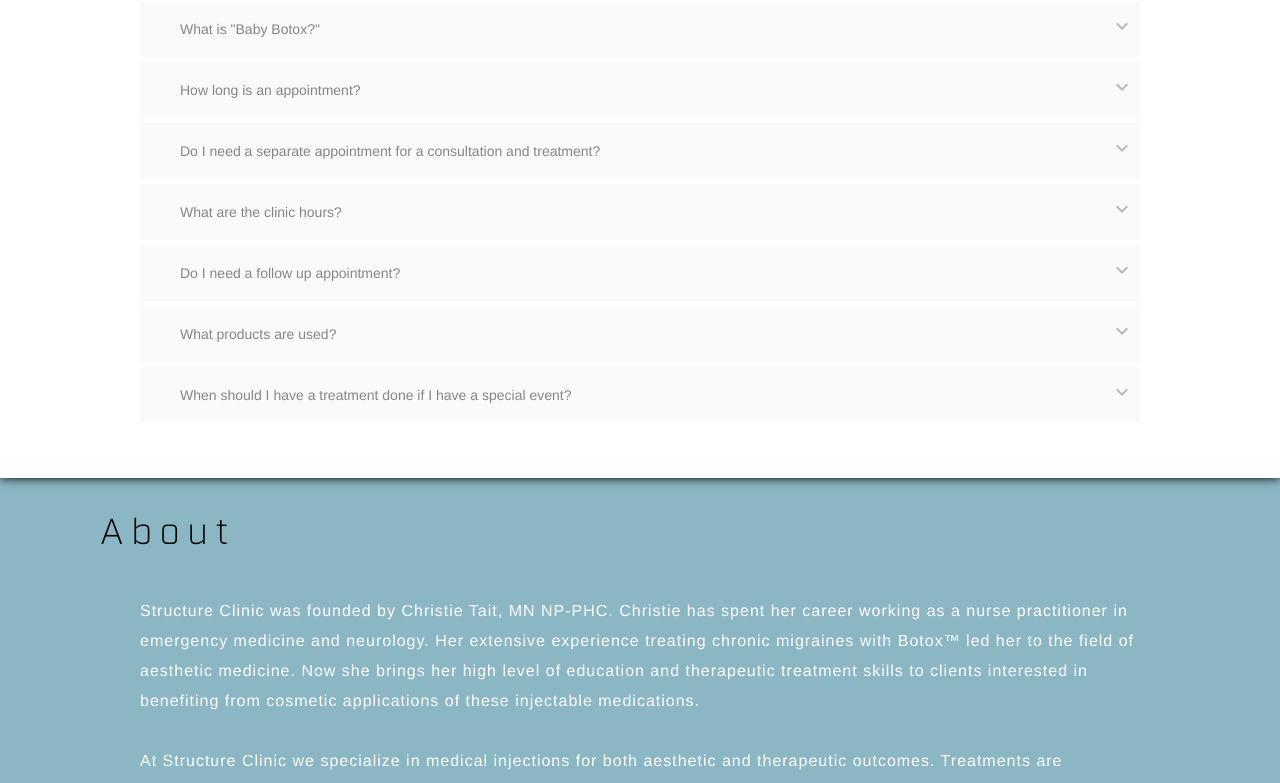
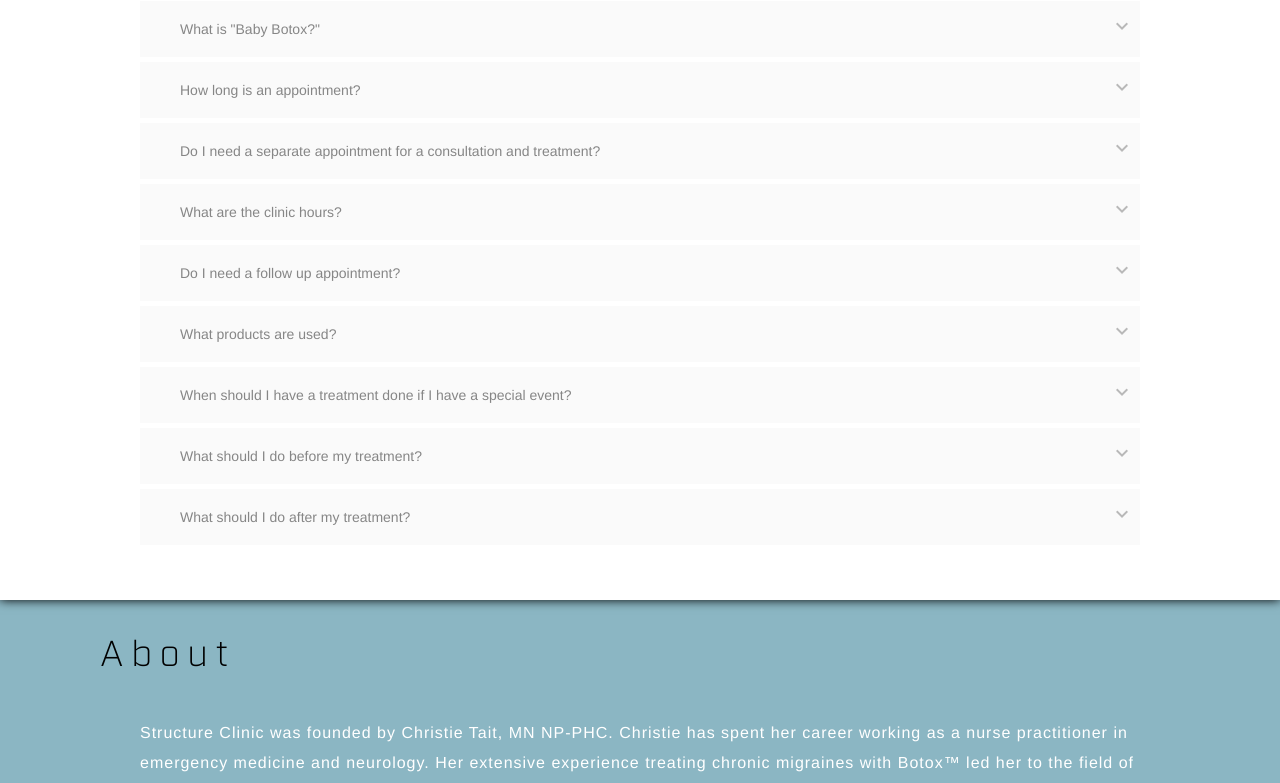
Before and after one commit to SparkleFox17/structureClinic, a PHP site: page / in a window 1280 px wide. Shown: the part 2234-3017 px from the top of the page. Run offline with PHP 8.4, Linux system fonts and the light colour scheme.

Commit message:
added faq

```diff
--- a/template/faq.php
+++ b/template/faq.php
@@ -192,6 +192,58 @@
                             </div>
                         </div>
                     </div>
+                    <div class="mdl-accordion">
+                        <a class="mdl-navigation__link mdl-accordion__button">
+                            <i class="material-icons mdl-accordion__icon mdl-animation--default">expand_more</i>
+                            What should I do before my treatment?
+                        </a>
+                        <div class="mdl-accordion__content-wrapper">
+                            <div class="mdl-accordion__content mdl-animation--default">
+                                <br/>
+                                Botulinum Toxin: Pre-Treatment Instructions
+                                <ul>
+                                    <li>To avoid bruising, it’s best to avoid drinking alcohol or taking medications such as aspirin or ibuprofen (or other non-steroidal anti-inflammatory drugs) for 24 hours prior to your treatment.</li>
+                                    <li>Avoid waxing, bleaching, tweezing, or the use of hair removal creams in the area(s) to be treated.</li>
+                                    <li>You may take Tylenol/acetaminophen (if not contraindicated) 1 hour prior to your appointment if you have concerns about discomfort.</li>
+                                    <li>If you are having lip treatment done and have a history of cold sores (perioral herpes), you can discuss starting a prescriptive medication to prevent an outbreak prior to your procedure.</li>
+                                    <li>Sunburned skin is difficult to treat so avoid exposure to the sun.</li>
+                                    <li>Eat a small meal or a snack before your appointment.</li>
+                                    <li>Always inform your treating healthcare provider or all medications that could interact with treatment such as: antibiotics, blood thinners (ie) Coumadin/warfarin, Plavix).</li>
+                                </ul>
+                                OTHER IMPORTANT INFORMATION
+                                <ul>
+                                    <li>Neurotoxins and fillers are not approved for use when pregnant or breastfeeding.</li>
+                                    <li>Do not use neurotoxins (Dysport/Botox/Xeomin) if you are allergic to eggs, milk proteins, or have any neurological disorders.</li>
+                                    <li>Treatment cannot be performed on active skin infections.</li>
+                                    <li>It is not recommended to have Neurotoxin (Dysport/Botox/Xeomin) treatment on the same area less than 90 days apart.</li>
+                                    <li>The most common side effect is bruising and swelling.  It is NOT advisable to have injections less than 2 weeks before a big event.</li>
+                                </ul>
+                                <br/>
+                            </div>
+                        </div>
+                    </div>
+                    <div class="mdl-accordion">
+                        <a class="mdl-navigation__link mdl-accordion__button">
+                            <i class="material-icons mdl-accordion__icon mdl-animation--default">expand_more</i>
+                            What should I do after my treatment?
+                        </a>
+                        <div class="mdl-accordion__content-wrapper">
+                            <div class="mdl-accordion__content mdl-animation--default">
+                                <br/>
+                                Botulinum Toxin: Aftercare Instructions
+                                <ul>
+                                    <li>Exercise your treated muscles for the first hour after treatment (e.g. practice frowning, raising your eyebrows or squinting). This helps to work the treatment into your muscles. Although this may help your procedure outcome, it will not impact your treatment negatively if you forget to do this.</li>
+                                    <li>Do NOT have a facial, nor rub or massage the treated area for 24 hours after your treatment.</li>
+                                    <li>Do NOT lie down or do strenuous exercise for four hours after treatment. Also, avoid any exposure to a sauna, hot tub or tanning for four hours. This will prevent your blood pressure from rising and thus minimize the risk of bruising after treatment.</li>
+                                    <li>Some patients experience a mild headache following their treatment. You may take Tylenol for pain relief.</li>
+                                    <li>Be assured that tiny bumps or marks will go away within a few hours after your treatment. There is a small risk of bruising. If this occurs, it is temporary and can easily be covered up with makeup. Infrequently small bruising may last up to one week.</li>
+                                    <li>After the botulinum toxin is placed into the targeted muscles, the effect begins gradually anywhere from 3-7 days and is not complete for two weeks. A follow up appointment is planned for 2 weeks after your treatment to assess the outcomes.</li>
+                                    <li>Treatment will last approximately 3 months. However, if you maintain your treatment appointments with the frequency recommended, the duration of each treatment may last longer than four months.</li>
+                                </ul>
+                                <br/>
+                            </div>
+                        </div>
+                    </div>
                 </div>
             </div>
         </div>
```
